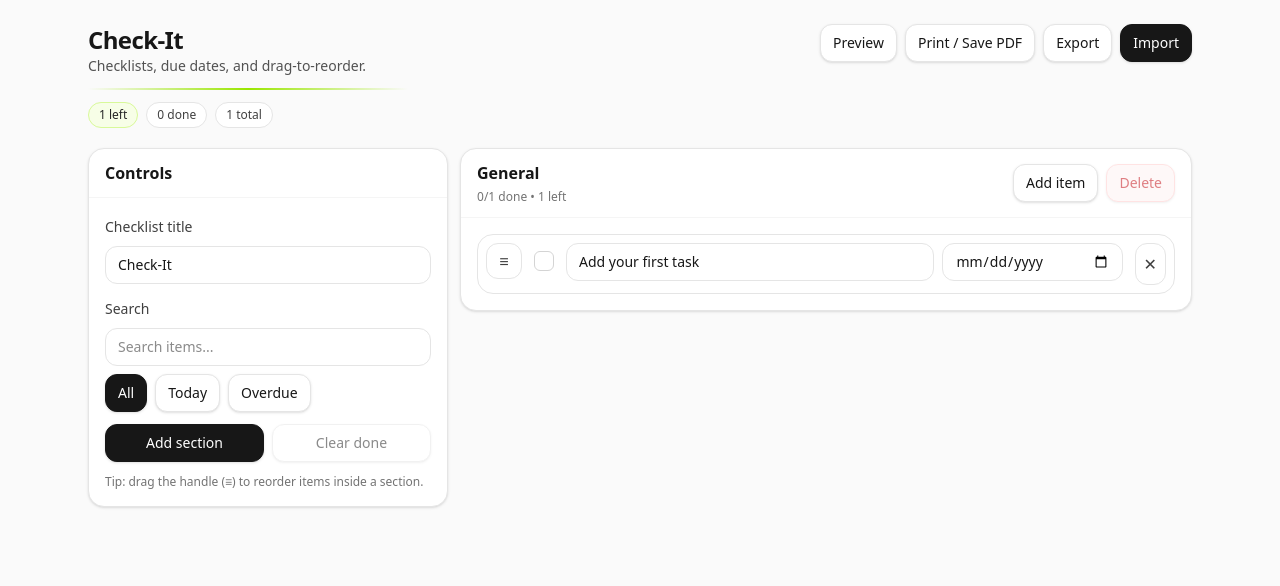
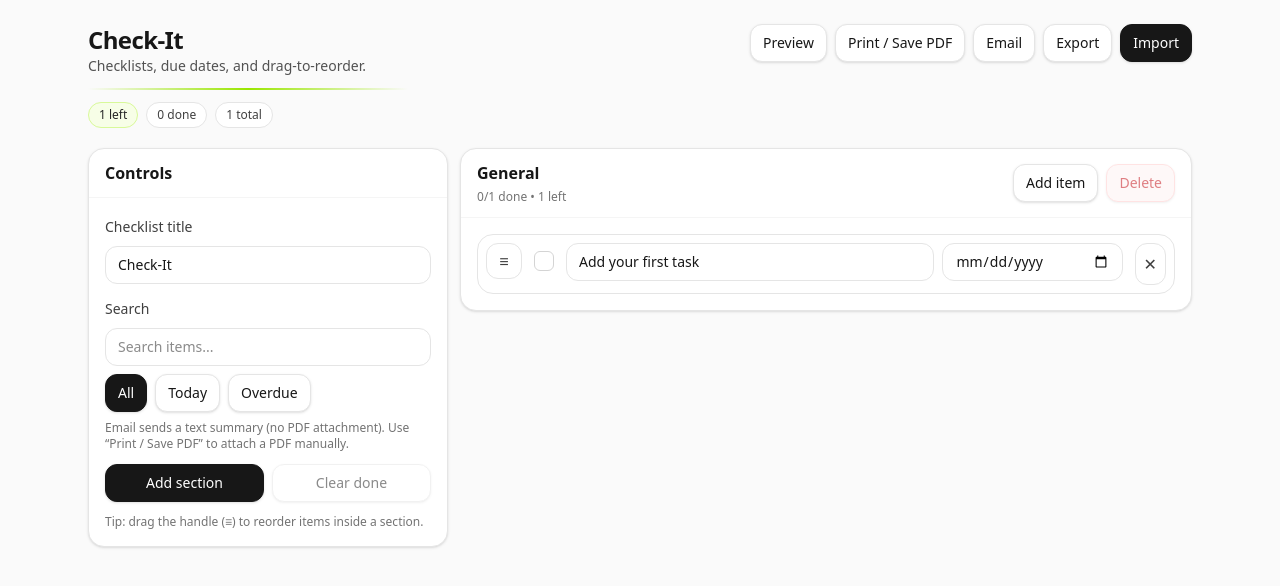
Before and after one commit to retronlinede-design/toolstack-check-it, a React (Vite) app: page / in a window 1280 px wide. Shown: the top 586 px of the page. Built offline with nearby package versions, Linux system fonts and the light colour scheme.

Commit message:
checkit: add email summary

```diff
--- a/src/App.jsx
+++ b/src/App.jsx
@@ -13,6 +13,7 @@ import React, { useEffect, useMemo, useRef, useState } from "react";
  * Added:
  * - Search box (filters items across all sections)
  * - Filter pills: All / Today / Overdue
+ * - Email (mailto:) summary (no PDF attachment)
  */
 
 const LS_KEY = "toolstack_checkit_v2";
@@ -135,7 +136,7 @@ function ConfirmModal({ open, title, message, confirmText = "Delete", onConfirm,
 export default function App() {
   const [title, setTitle] = useState("Check-It");
 
-  // NEW: Search + filter
+  // Search + filter
   const [search, setSearch] = useState("");
   const [filter, setFilter] = useState("all"); // all | today | overdue
 
@@ -202,7 +203,7 @@ export default function App() {
     });
   }, [sections]);
 
-  // NEW: filtered sections (for display/preview)
+  // Filtered sections (for display/preview)
   const filteredSections = useMemo(() => {
     const q = search.trim().toLowerCase();
     const t = todayISO();
@@ -241,6 +242,49 @@ export default function App() {
       return { id: s.id, total, done, left: Math.max(0, total - done), overdue };
     });
   }, [filteredSections]);
+
+  // NEW: build plain-text email summary of CURRENT VIEW (filtered)
+  const buildEmailText = () => {
+    const lines = [];
+    const now = new Date();
+    const iso = todayISO();
+
+    lines.push(`ToolStack • Check-It`);
+    lines.push(`Title: ${title || "Check-It"}`);
+    lines.push(`Date: ${iso}`);
+    lines.push(`Generated: ${now.toLocaleString()}`);
+    lines.push(``);
+    lines.push(`Summary: ${totals.done}/${totals.total} completed${totals.overdue ? ` • ${totals.overdue} overdue` : ""}`);
+    if (isFiltered) lines.push(`View: Filtered • Showing ${filteredTotals.total} item(s)`);
+    lines.push(``);
+
+    for (const s of filteredSections) {
+      const items = s.items || [];
+      if (!items.length) continue;
+      const stAll = sectionTotals.find((x) => x.id === s.id) || { total: 0, done: 0, left: 0, overdue: 0 };
+      const stShown = filteredSectionTotals.find((x) => x.id === s.id) || { total: 0, done: 0, left: 0, overdue: 0 };
+
+      lines.push(`== ${s.name} ==`);
+      lines.push(isFiltered ? `Showing: ${stShown.total}/${stAll.total}` : `Items: ${stAll.total}`);
+      for (const it of items) {
+        const mark = it.done ? "[x]" : "[ ]";
+        const due = it.dueDate ? ` (due ${it.dueDate})` : "";
+        lines.push(`${mark} ${it.text}${due}`);
+      }
+      lines.push(``);
+    }
+
+    lines.push(`Link: https://toolstack-check-it.vercel.app`);
+    return lines.join("\n");
+  };
+
+  const emailCurrentView = () => {
+    const subject = `ToolStack Check-It: ${title || "Checklist"} (${todayISO()})`;
+    const body = buildEmailText();
+
+    const mailto = `mailto:?subject=${encodeURIComponent(subject)}&body=${encodeURIComponent(body)}`;
+    window.location.href = mailto;
+  };
 
   const addSection = () => {
     setSections((prev) => [...prev, { id: uid(), name: `Section ${prev.length + 1}`, items: [] }]);
@@ -476,6 +520,12 @@ export default function App() {
             <SmallButton onClick={() => window.print()} disabled={totals.total === 0}>
               Print / Save PDF
             </SmallButton>
+
+            {/* NEW: Email summary */}
+            <SmallButton onClick={emailCurrentView} disabled={totals.total === 0} title="Open email with a summary (no attachment)">
+              Email
+            </SmallButton>
+
             <SmallButton onClick={exportJSON}>Export</SmallButton>
 
             <label className={`${btnPrimary} cursor-pointer`}>
@@ -502,7 +552,7 @@ export default function App() {
                 <input className={inputBase} value={title} onChange={(e) => setTitle(e.target.value)} />
               </div>
 
-              {/* NEW: Search + Filter */}
+              {/* Search + Filter */}
               <div>
                 <label className="text-sm text-neutral-700 font-medium">Search</label>
                 <input
@@ -564,6 +614,10 @@ export default function App() {
                 {isFiltered ? (
                   <div className="mt-2 text-xs text-neutral-500">Showing {filteredTotals.total} item(s) (filtered)</div>
                 ) : null}
+
+                <div className="mt-2 text-xs text-neutral-500">
+                  Email sends a text summary (no PDF attachment). Use “Print / Save PDF” to attach a PDF manually.
+                </div>
               </div>
 
               <div className="grid grid-cols-2 gap-2">
@@ -604,9 +658,7 @@ export default function App() {
                       />
                       <div className="text-xs text-neutral-500 mt-1">
                         {st.done}/{st.total} done • {st.left} left{st.overdue ? ` • ${st.overdue} overdue` : ""}
-                        {isFiltered ? (
-                          <span className="ml-2">• showing {stShown.total}/{stAll.total}</span>
-                        ) : null}
+                        {isFiltered ? <span className="ml-2">• showing {stShown.total}/{stAll.total}</span> : null}
                       </div>
                     </div>
 
@@ -634,7 +686,7 @@ export default function App() {
                               className={`flex items-start gap-3 rounded-2xl p-2 border ${
                                 overdue ? "border-red-200 bg-red-50" : "border-neutral-200 bg-white"
                               }`}
-                              onDragOver={onDragOverItem()}
+                              onDragOver={(e) => e.preventDefault()}
                               onDrop={onDropItem(s.id, idx)}
                             >
                               <button
```
